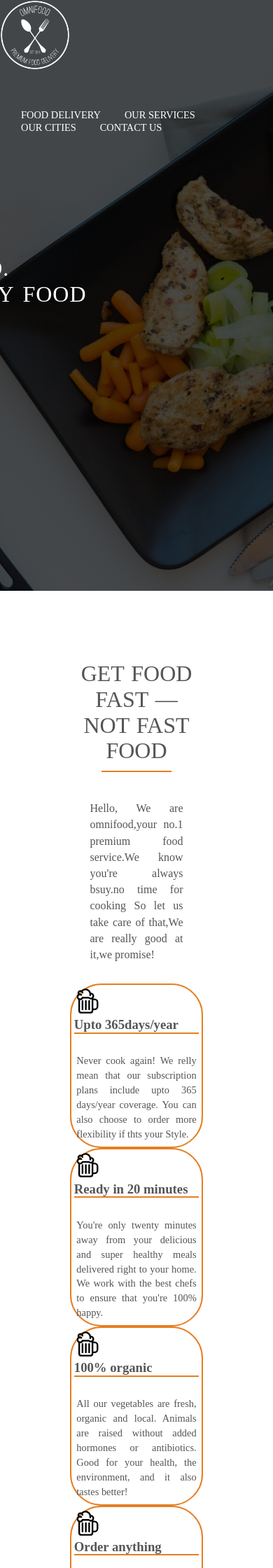
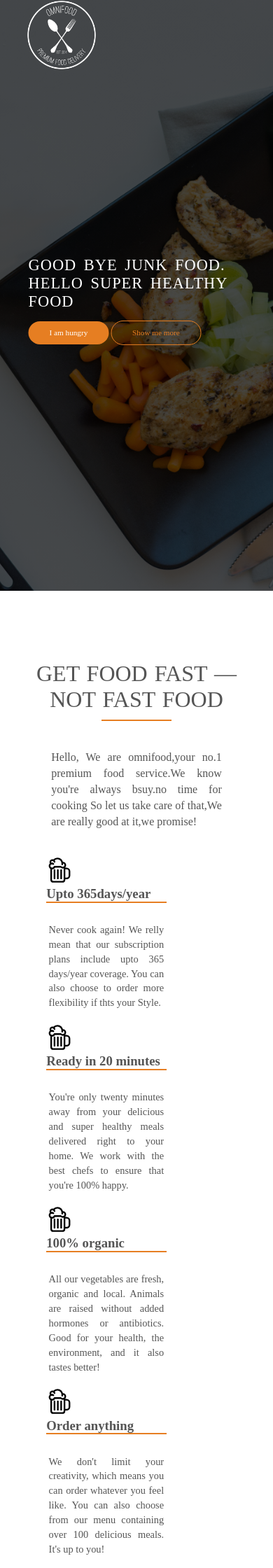
Before and after one commit to soumyanjan/FoodWebsite, a PHP site: page / in a window 390 px wide; the page is wider, and only the part inside the window is pictured. Shown: the top 2240 px of that part at 70% size. Run offline with PHP 8.4, Linux system fonts and the light colour scheme; some web fonts are replaced.

Commit message:
Add files via upload

```diff
--- /dev/null
+++ b/css/queries.css
@@ -0,0 +1,126 @@
+
+@media only screen and (max-width:1200px)
+{
+    .hero-text-box
+    {
+    font-size:90%;
+    margin-left:5%;
+    width: 90%;
+    padding: 0 0.2%;
+   }
+    .row
+    {
+        width: 90%;
+    }
+    nav
+    {
+    margin-left:5%;
+    margin-right:5%;
+    }
+    @media only screen and (max-width:1047px)
+  {
+    .span-1-of-4 {
+        width: 45%;
+    }
+  }
+  .plan-price
+{
+font-size: 250%;
+}
+@media only screen and (max-width:1023px)
+{
+    .hero-text-box
+    {
+    font-size:90%;
+    width: 90%;
+    padding: 0 0.4%;
+   }
+   .big-box
+   {
+       margin-left:10%;
+   }
+   .city-box
+   {
+    margin-left:15%;
+    margin-right:10%;
+   }
+    .row
+    {
+        padding:0 0.4%;
+    }
+.plan-price
+{
+font-size: 200%;
+}
+.span-1-of-3 {
+    width: 49%;
+}
+
+
+}@media only screen and (max-width:797px)
+{
+
+    .hero-text-box
+    {
+    width: 90%;
+    padding: 0 0.4%;
+    font-size:70%;
+   }
+    .row
+    {
+        padding:0 0.4%;
+    }
+    nav
+    {
+    font-size:60%;
+    margin-left:5%;
+    margin-right:5%;
+    }
+}
+@media only screen and (max-width:797px)
+{
+    .main-nav
+{
+    display:none;
+}
+    .span-1-of-4
+    {
+        width: 60%;
+    }
+    .span-1-of-3
+    {
+        width: 60%;
+    }
+    .section-steps-box .span-1-of-2
+    {
+        width: 100%;
+    }
+
+
+
+}
+@media only screen and (max-width:480px)
+{
+.main-nav
+{
+    display:none;
+}
+.span-1-of-4
+{
+    width: 60%;
+}
+.span-1-of-3
+{
+    width: 60%;
+}
+.form-section .span-1-of-3
+{
+width: 49%;
+}
+.section-steps-box .span-1-of-2
+    {
+        width: 60%;
+    }
+
+}
+    @
--- a/css/style.css
+++ b/css/style.css
@@ -193,17 +193,26 @@ margin-bottom: 30px;
 .section-features
 {
 text-align:justify ;
-margin:100px ;
+margin-top:100px ;
+margin-bottom:100px ;
+
+}
+.big-box
+{
+
+
 }
 .box
 {
+
 padding: 2%;
-border: 2px solid #e67e22;
+border: 2px solid #fff;
 border-radius: 45px;
 
 }
 .box p
 {
+
 font-size: 90%;
 line-height: 145%;
 padding: 2%;
@@ -238,11 +247,17 @@ width: 25%;
     height: auto;
     transform: scale(1.5);
     transition: transform 0.5x ;
+    transition: 100ms;
+    -webkit-transform: scale(1.5);
+    -moz-transform: scale(1.5);
+    -ms-transform: scale(1.5);
+    -o-transform: scale(1.5);
 }
 .meal-photo img:hover
 {
     opacity: 1.5;
     transform: scale(1);
+
 }
 .section-steps
 {
@@ -333,6 +348,7 @@ margin-right: 10%;
     padding-left: 2px solid #fff;
     margin-left: 4px;
 }
+
 .section-costumers
 {
    margin-bottom: 100px;
@@ -384,6 +400,7 @@ margin-top: 5px;
    margin-bottom: 10%;
    border-bottom: 20px solid #fff;
    box-shadow: 0 2px 2px rgb(165, 165, 165);
+   padding: 20px;
 }
 .plan-box-div
 {
@@ -475,5 +492,4 @@ footer p
     text-align: center;
     font-size: 90%;
     margin-top: 30px;
-
 }
--- a/home.html
+++ b/home.html
@@ -1,11 +1,13 @@
 <!DOCTYPE html>
 <html>
 <head>
+    <meta name="viewport" contents="width-device-width",initial-scale="1.8">
  <link rel="stylesheet" href="css/style.css" >
  <link rel="stylesheet" href="css/Grid.css" >
  <link rel="stylesheet" href="css/normalize.css" >
  <link rel="stylesheet" href="css/icon.css">
- <title>MyMeals</title>
+ <link rel="stylesheet" href="css/queries.css"
+
  <link href="https://fonts.googleapis.com/css2?family=Otomanopee+One&display=swap" rel="stylesheet">
 
 </head>
@@ -42,7 +44,9 @@
         Hello, We are omnifood,your no.1 premium food service.We know you're always bsuy.no time for cooking So let us take care of that,We are really good at it,we promise!
       </p>
       </div>
-    <div class="row">
+      <div class="big-box">
+
+        <div class="row ">
     <div class="col span-1-of-4 box" >
         <img src="icons/beer-outline.svg" class="icons" >
         <h3>Upto 365days/year</h3>
@@ -58,6 +62,7 @@
                 You're only twenty minutes away from your delicious and super healthy meals delivered right to your home. We work with the best chefs to ensure that you're 100% happy.
             </p>
     </div>
+
 
     <div class="col span-1-of-4 box">
         <img src="icons/beer-outline.svg" class="icons" >
@@ -76,6 +81,7 @@
                     </p>
     </div>
 
+    </div>
     </div>
     </section>
     <section class="section-meals">
@@ -163,7 +169,7 @@
     We're currently in these cities
 </h2>
      </div>
-<div class="row">
+<div class="row city-box">
     <div class="col span-1-of-4">
 <img src="resources/lisbon-3.jpg" alt="libson" class="city-img" >
 <h3>Libson</h3>
```
